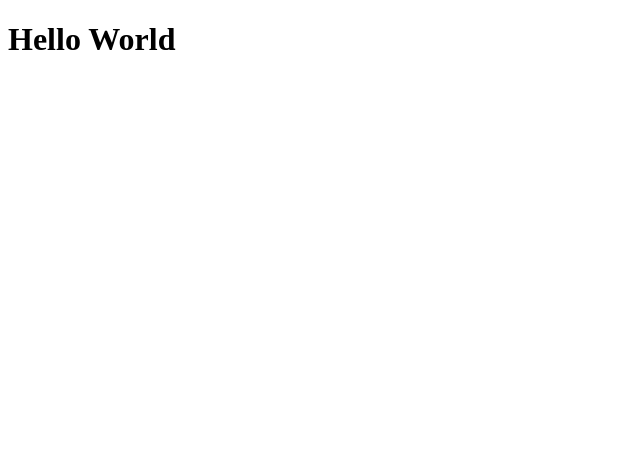
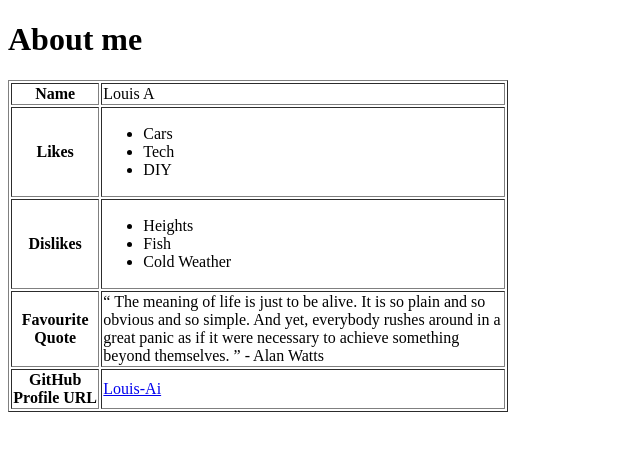
Before and after one commit to Louis-Ai/my-first-webpage, a plain HTML site: page index.html in a window 1280 px wide. Shown: the whole page, without its empty margins (0-640 px from the left). Drawn offline with Linux system fonts and the light colour scheme.

Commit message:
Added about me

```diff
--- a/index.html
+++ b/index.html
@@ -4,11 +4,48 @@
     <meta charset="UTF-8">
     <meta http-equiv="X-UA-Compatible" content="IE=edge">
     <meta name="viewport" content="width=device-width, initial-scale=1.0">
-    <title>Hello World</title>
+    <title>About me</title>
 </head>
 <body>
 
-    <h1>Hello World</h1>
+    <h1>About me</h1>
+
+    <table border="1" width="500">
+        <tr>
+            <th>Name</th>
+            <td>Louis A</td>
+        </tr>
+        <tr>
+            <th>Likes</th>
+            <td>
+                <ul>
+                    <li>Cars</li>
+                    <li>Tech</li>
+                    <li>DIY</li>
+                </ul>
+            </td>
+        </tr>
+        <tr>
+            <th>Dislikes</th>
+            <td>
+                <ul>
+                    <li>Heights</li>
+                    <li>Fish</li>
+                    <li>Cold Weather</li>
+                </ul>
+            </td>
+        </tr>
+        <tr>
+            <th>Favourite Quote</th>
+            <td><q>
+                The meaning of life is just to be alive. It is so plain and so obvious and so simple. And yet, everybody rushes around in a great panic as if it were necessary to achieve something beyond themselves.
+            </q> - Alan Watts</td>
+        </tr>
+        <tr>
+            <th>GitHub Profile URL</th>
+            <td><a href="https://github.com/Louis-Ai">Louis-Ai</a></td>
+        </tr>
+    </table>
 
 </body>
 </html>
```
